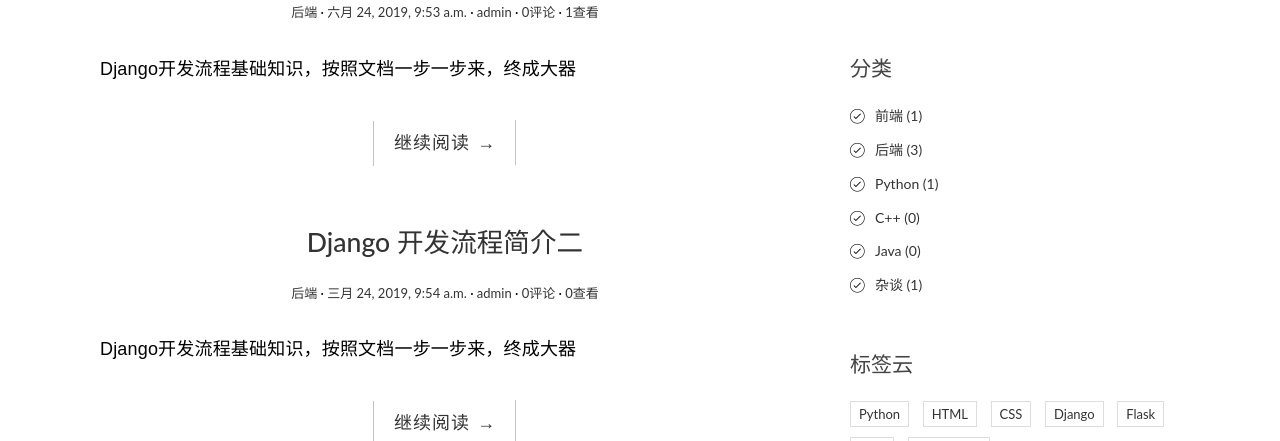
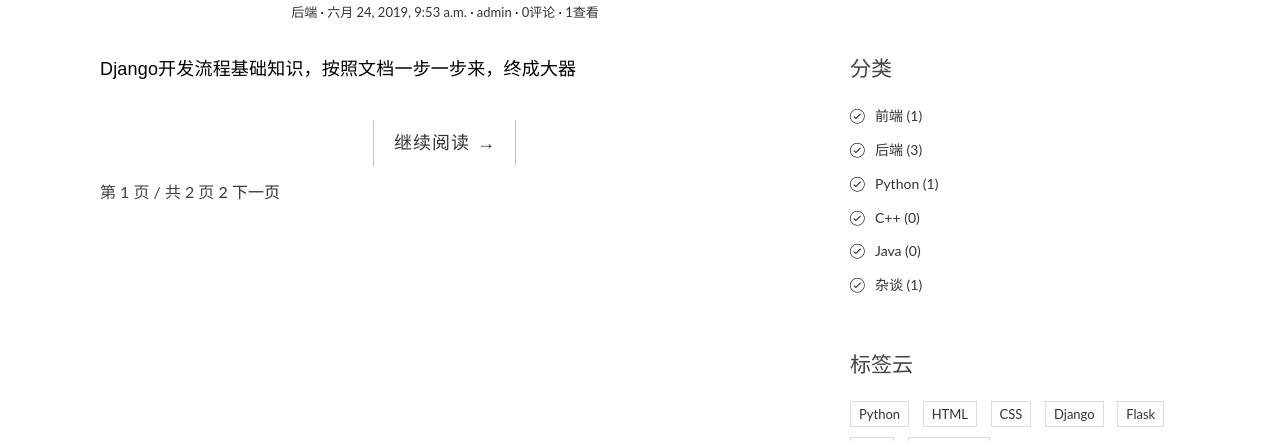
Before and after one commit to zzy0371/Py1901Django, a Django app: page /blog/tag/1/ in a window 1280 px wide. Shown: the part 510-951 px from the top of the page. Run offline with Django 3.2, Linux system fonts and the light colour scheme; data comes from the database, SQL or seed files in the repository; both versions use the stored data as it was after the commit; some libraries are stand-ins or nearby versions.

Commit message:
博客添加分页

```diff
--- a/demo3/blog/views.py
+++ b/demo3/blog/views.py
@@ -3,12 +3,23 @@ from django.http import HttpResponse
 from .models import Post,Tag,Category
 from comment.forms import CommentForm
 import markdown
+from django.core.paginator import Paginator
 # Create your views here.
+
+def getpage(request,objectlist):
+    # 分页器
+    paginator = Paginator(objectlist,2)
+    pagenum = request.GET.get("page")
+    pagenum = 1 if pagenum == None else pagenum
+    page = paginator.page(pagenum)
+    return page
 
 def index(request):
     postlist = Post.objects.all()
+    page = getpage(request,postlist)
     context = {
-        "postlist":postlist,
+        # "postlist":postlist,
+        "page":page,
     }
     return render(request,'blog/index.html',context)
 
@@ -39,21 +50,27 @@ def detail(request,id):
 
 def archives(request,y,m):
     postlist = get_list_or_404(Post, create_time__year = y, create_time__month = m)
+    page = getpage(request,postlist)
     context = {
-        "postlist":postlist,
+        # "postlist":postlist,
+        "page":page,
     }
     return render(request,'blog/index.html',context)
 
 def category(request,id):
     postlist = get_object_or_404(Category,pk=id).post_set.all()
+    page = getpage(request,postlist)
     context = {
-        "postlist":postlist,
+        # "postlist":postlist,
+        "page":page,
     }
     return render(request,'blog/index.html',context)
 
 def tag(request,id):
     postlist = get_object_or_404(Tag,pk=id).post_set.all()
+    page = getpage(request,postlist)
     context = {
-        "postlist":postlist,
+        # "postlist":postlist,
+        "page":page,
     }
     return render(request,'blog/index.html',context)
--- a/demo3/templates/blog/index.html
+++ b/demo3/templates/blog/index.html
@@ -2,7 +2,7 @@
 {% load extend_fun %}
 
 {% block left %}
-    {% for post in postlist %}
+    {% for post in page.object_list %}
         <article class="post post-1">
         <header class="entry-header">
             <h1 class="entry-title">
@@ -30,13 +30,21 @@
 
 
 
-    <!-- 简单分页效果
+
     <div class="pagination-simple">
-        <a href="#">上一页</a>
-        <span class="current">第 6 页 / 共 11 页</span>
-        <a href="#">下一页</a>
+        {% if page.object_list %}
+            {% if page.has_previous %}
+                <a href="?page={{page.previous_page_number}}">上一页</a>
+                <a href="?page={{page.number|add:-1}}">{{page.number|add:-1}}</a>
+            {% endif %}
+            <span class="current">第 {{page.number}} 页 / 共 {{page.paginator.num_pages}} 页</span>
+             {% if page.has_next %}
+                 <a href="?page={{page.number|add:1}}">{{page.number|add:1}}</a>
+                <a href="?page={{page.next_page_number}}">下一页</a>
+            {% endif %}
+        {% endif %}
     </div>
-    -->
+
     {% comment %}
         <div class="pagination">
                     <ul>
```
Also changed, not shown: demo3/db.sqlite3.
